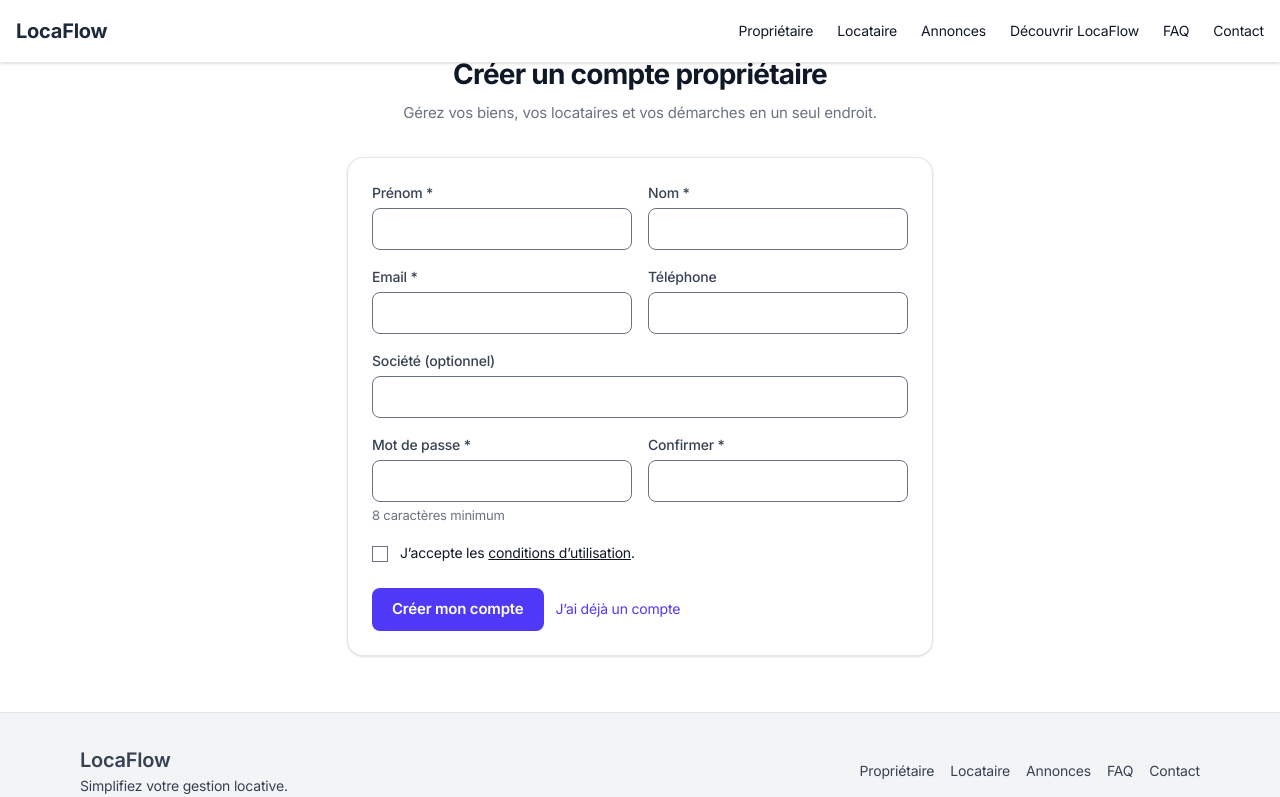
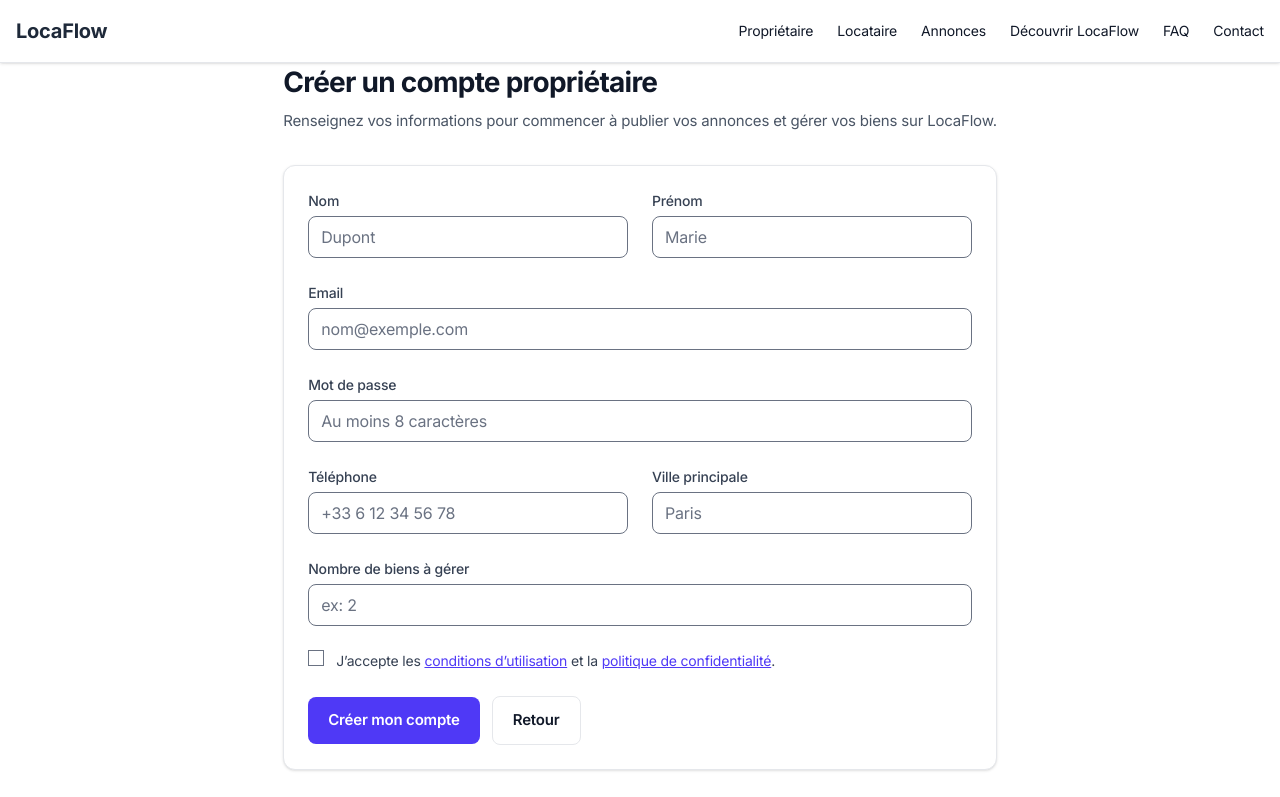
Before and after one commit to mikaelpackowski/LocaFlow-01, a Next.js app: page /proprietaire/inscription in a window 1280 px wide. Shown: the top 797 px of the page. Built offline with nearby package versions, Linux system fonts and the light colour scheme.

Commit message:
Update page.tsx

```diff
--- a/app/(default)/proprietaire/inscription/page.tsx
+++ b/app/(default)/proprietaire/inscription/page.tsx
@@ -1,24 +1,152 @@
-// app/(default)/proprietaire/inscription/page.tsx
-import OwnerSignupForm from "@/components/forms/OwnerSignupForm";
-
 export const metadata = {
-  title: "Créer un compte propriétaire | LocaFlow",
-  description: "Inscription propriétaire LocaFlow",
+  title: "Inscription Propriétaire | LocaFlow",
+  description:
+    "Créez votre compte propriétaire pour publier vos biens et gérer votre location.",
 };
 
-export default function OwnerSignupPage() {
+export default function InscriptionProprietairePage() {
   return (
-    <main className="mx-auto max-w-3xl px-4 sm:px-6 py-14">
-      <h1 className="text-3xl font-bold text-gray-900 text-center">
+    <main className="mx-auto max-w-3xl px-4 sm:px-6 py-16">
+      <h1 className="text-3xl font-bold text-gray-900">
         Créer un compte propriétaire
       </h1>
-      <p className="mt-2 text-center text-gray-500">
-        Gérez vos biens, vos locataires et vos démarches en un seul endroit.
+      <p className="mt-2 text-gray-600">
+        Renseignez vos informations pour commencer à publier vos annonces et
+        gérer vos biens sur LocaFlow.
       </p>
 
-      <div className="mt-8 rounded-2xl border border-gray-200 p-6 shadow-sm bg-white">
-        <OwnerSignupForm />
-      </div>
+      {/* Formulaire simple côté serveur (action à brancher plus tard) */}
+      <form
+        method="post"
+        action="/api/proprietaires/inscription"
+        className="mt-8 space-y-6 rounded-xl border bg-white p-6 shadow-sm"
+      >
+        <div className="grid gap-6 sm:grid-cols-2">
+          <div>
+            <label className="block text-sm font-medium text-gray-700">
+              Nom
+            </label>
+            <input
+              name="lastName"
+              required
+              className="mt-1 w-full rounded-lg border px-3 py-2"
+              placeholder="Dupont"
+            />
+          </div>
+
+          <div>
+            <label className="block text-sm font-medium text-gray-700">
+              Prénom
+            </label>
+            <input
+              name="firstName"
+              required
+              className="mt-1 w-full rounded-lg border px-3 py-2"
+              placeholder="Marie"
+            />
+          </div>
+
+          <div className="sm:col-span-2">
+            <label className="block text-sm font-medium text-gray-700">
+              Email
+            </label>
+            <input
+              type="email"
+              name="email"
+              required
+              className="mt-1 w-full rounded-lg border px-3 py-2"
+              placeholder="nom@exemple.com"
+            />
+          </div>
+
+          <div className="sm:col-span-2">
+            <label className="block text-sm font-medium text-gray-700">
+              Mot de passe
+            </label>
+            <input
+              type="password"
+              name="password"
+              required
+              minLength={8}
+              className="mt-1 w-full rounded-lg border px-3 py-2"
+              placeholder="Au moins 8 caractères"
+            />
+          </div>
+
+          <div>
+            <label className="block text-sm font-medium text-gray-700">
+              Téléphone
+            </label>
+            <input
+              type="tel"
+              name="phone"
+              className="mt-1 w-full rounded-lg border px-3 py-2"
+              placeholder="+33 6 12 34 56 78"
+            />
+          </div>
+
+          <div>
+            <label className="block text-sm font-medium text-gray-700">
+              Ville principale
+            </label>
+            <input
+              name="city"
+              className="mt-1 w-full rounded-lg border px-3 py-2"
+              placeholder="Paris"
+            />
+          </div>
+
+          <div className="sm:col-span-2">
+            <label className="block text-sm font-medium text-gray-700">
+              Nombre de biens à gérer
+            </label>
+            <input
+              type="number"
+              name="units"
+              min={0}
+              className="mt-1 w-full rounded-lg border px-3 py-2"
+              placeholder="ex: 2"
+            />
+          </div>
+        </div>
+
+        <div className="flex items-start gap-3">
+          <input id="tos" type="checkbox" name="tos" required />
+          <label htmlFor="tos" className="text-sm text-gray-700">
+            J’accepte les{" "}
+            <a href="/conditions" className="text-indigo-600 underline">
+              conditions d’utilisation
+            </a>{" "}
+            et la{" "}
+            <a href="/confidentialite" className="text-indigo-600 underline">
+              politique de confidentialité
+            </a>
+            .
+          </label>
+        </div>
+
+        <div className="flex items-center gap-3">
+          <button
+            type="submit"
+            className="rounded-lg bg-indigo-600 px-5 py-3 font-semibold text-white hover:bg-indigo-500"
+          >
+            Créer mon compte
+          </button>
+          <a
+            href="/proprietaire"
+            className="rounded-lg border px-5 py-3 font-semibold hover:bg-gray-50"
+          >
+            Retour
+          </a>
+        </div>
+      </form>
+
+      <p className="mt-6 text-sm text-gray-600">
+        Déjà inscrit ?{" "}
+        <a href="/auth/login?role=owner" className="text-indigo-600 underline">
+          Se connecter
+        </a>
+      </p>
     </main>
   );
 }
```
